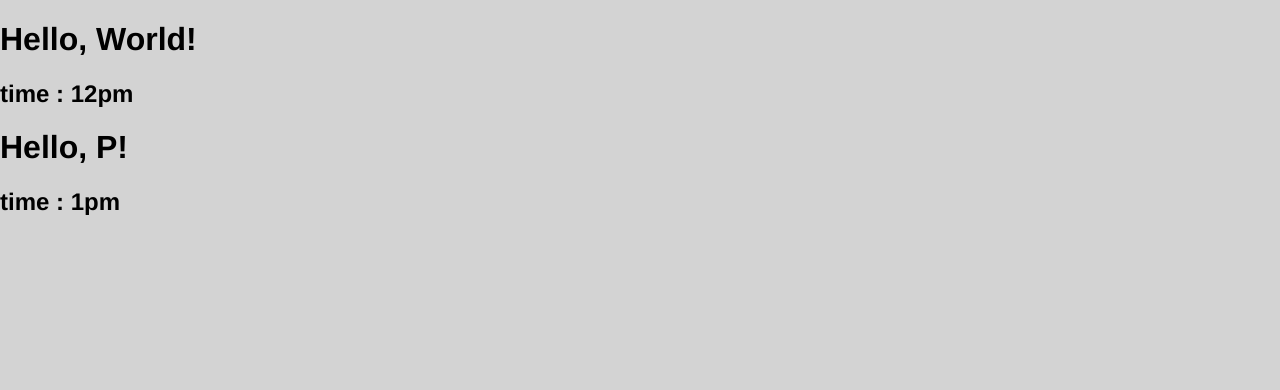
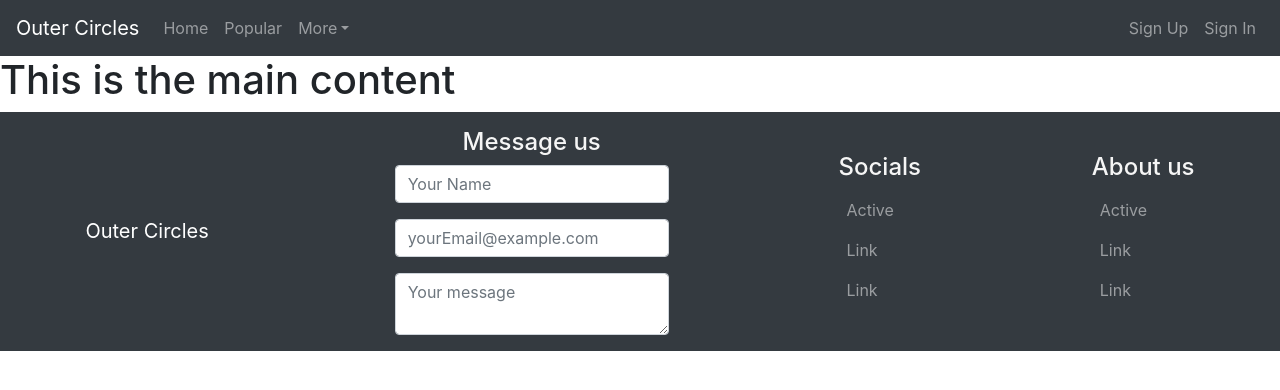
Before and after one commit to kunal-93/outerCircles, a React app in the folder client/: page / in a window 1280 px wide. Built offline with nearby package versions, Linux system fonts and the light colour scheme.

Commit message:
created header and footer

```diff
--- a/client/package.json
+++ b/client/package.json
@@ -25,7 +25,9 @@
     "webpack-dev-server": "^3.11.0"
   },
   "dependencies": {
+    "bootstrap": "^4.5.0",
     "react": "^16.13.1",
+    "react-bootstrap": "^1.2.2",
     "react-dom": "^16.13.1"
   }
 }
--- a/client/src/css/index.css
+++ b/client/src/css/index.css
@@ -1,5 +1,35 @@
+:root{
+	--dark-theme: #343a40;
+}
 body {
 	margin: 0;
 	background-color: lightgrey;
 	font: 1em helvetica, arial, sans-serif;
 }
+
+.footer{
+	color: whitesmoke;
+	display: flex;
+	justify-content: space-around;
+	background-color: var(--dark-theme);
+}
+
+.footer h4{
+	text-align: center;
+}
+
+.footer-message{
+	margin-top: 1em;
+}
+
+@media(max-width:48em){
+	.footer{
+		display: grid;
+		justify-content: unset;
+		text-align: center;
+	}
+
+	.footer .navbar{
+		display: inline-block;
+	}
+}
--- a/client/src/index.js
+++ b/client/src/index.js
@@ -1,13 +1,13 @@
 import React from "react";
 import ReactDOM from "react-dom";
-import Greeting from "./js/components/Greeting";
+import Homepage from "./js/pages/homepage/Homepage";
 import './css/index.css';
+import 'bootstrap/dist/css/bootstrap.min.css';
 
 const App = () => {
 	return (
         <div>
-            <Greeting name="World" time="12pm"/>
-            <Greeting name="P" time="1pm" />
+            <Homepage/>
         </div>
     )
 
--- /dev/null
+++ b/client/src/js/components/Footer.js
@@ -0,0 +1,48 @@
+import React from "react";
+import {Navbar, Nav, Form, Row, Col, Button} from "react-bootstrap";
+
+const Footer = () => {
+    return (
+        <footer className="footer">
+            <Navbar collapseOnSelect expand="lg" bg="dark" variant="dark">
+                <Navbar.Brand href="#home">Outer Circles</Navbar.Brand>
+            </Navbar>
+
+            <Form className="footer-message">
+                <h4>Message us</h4>
+                <Form.Group as={Col} controlId="formGridName">
+                    <Form.Control type="text" placeholder="Your Name" />
+                </Form.Group>
+                <Form.Group as={Col} controlId="formGridEmail">
+                    <Form.Control type="email" placeholder="yourEmail@example.com" />
+                </Form.Group>
+
+                <Form.Group as={Col} controlId="formGridMessage">
+                    <Form.Control as="textarea" placeholder="Your message" />
+                </Form.Group>
+
+            </Form>
+
+            <Navbar variant="dark">
+                <Nav className="flex-column">
+                    <h4>Socials</h4>
+                    <Nav.Link href="#">Active</Nav.Link>
+                    <Nav.Link href="#" eventKey="link-1">Link</Nav.Link>
+                    <Nav.Link href="#" eventKey="link-2">Link</Nav.Link>
+                </Nav>
+            </Navbar>
+            <Navbar variant="dark">
+                <Nav className="flex-column">
+                    <h4>About us</h4>
+                    <Nav.Link href="#">Active</Nav.Link>
+                    <Nav.Link href="#" eventKey="link-1">Link</Nav.Link>
+                    <Nav.Link href="#" eventKey="link-2">Link</Nav.Link>
+                </Nav>
+            </Navbar>
+
+
+        </footer>
+    )
+}
+
+export default Footer
--- a/client/src/js/components/Greeting.js
+++ /dev/null
@@ -1,12 +0,0 @@
-import React from "react";
-
-const Greeting = ({name, time}) => {
-	return (
-        <div>
-            <h1>Hello, {name}!</h1>
-            <h2>time : {time}</h2>
-        </div>
-    )
-}
-
-export default Greeting;
--- /dev/null
+++ b/client/src/js/components/Header.js
@@ -0,0 +1,38 @@
+import React from "react";
+import Navbar from 'react-bootstrap/Navbar'
+import Nav from 'react-bootstrap/Nav'
+import {Form, NavDropdown, NavItem} from 'react-bootstrap'
+import Button from 'react-bootstrap/Button'
+
+const Header = () => {
+    return (
+        <header>
+            <Navbar collapseOnSelect expand="lg" bg="dark" variant="dark">
+                <Navbar.Brand href="#home">Outer Circles</Navbar.Brand>
+                <Navbar.Toggle aria-controls="responsive-navbar-nav" />
+                <Navbar.Collapse id="responsive-navbar-nav">
+                    <Nav className="mr-auto">
+                    <Nav.Link href="#features">Home</Nav.Link>
+                    <Nav.Link href="#pricing">Popular</Nav.Link>
+                    <NavDropdown title="More" id="collasible-nav-dropdown">
+                        <NavDropdown.Item href="#action/3.1">Action</NavDropdown.Item>
+                        <NavDropdown.Item href="#action/3.2">Another action</NavDropdown.Item>
+                        <NavDropdown.Item href="#action/3.3">Something</NavDropdown.Item>
+                        <NavDropdown.Divider />
+                        <NavDropdown.Item href="#action/3.4">Separated link</NavDropdown.Item>
+                    </NavDropdown>
+                    </Nav>
+                    <Nav>
+                    <Nav.Link href="#deets">Sign Up</Nav.Link>
+                    <Nav.Link eventKey={2} href="#memes">
+                        Sign In
+                    </Nav.Link>
+                    </Nav>
+                </Navbar.Collapse>
+            </Navbar>
+        </header>
+    )
+}
+
+
+export default Header;
--- /dev/null
+++ b/client/src/js/pages/homepage/Homepage.js
@@ -0,0 +1,17 @@
+import React from "react";
+import Header from "components/Header";
+import Footer from "components/Footer";
+
+const HomePage = () => {
+    return (
+        <>
+            <Header />
+            <section>
+                <h1>This is the main content</h1>
+            </section>
+            <Footer />
+        </>
+    )
+}
+
+export default HomePage;
--- a/client/webpack.config.js
+++ b/client/webpack.config.js
@@ -29,11 +29,10 @@ module.exports = {
     ],
     resolve: {
 		alias: {
-			js: path.resolve(__dirname, 'src/js'),
-			Pages: path.resolve(__dirname, 'src/js/Pages'),
 			components: path.resolve(__dirname, 'src/js/components'),
 			css: path.resolve(__dirname, 'src/css/'),
 			img: path.resolve(__dirname, 'src/img/'),
+			js: path.resolve(__dirname, 'src/js/')
 		}
 	},
 };
```
Also changed, not shown: client/src/js/pages/homepage.js (deleted), 1 other file.
